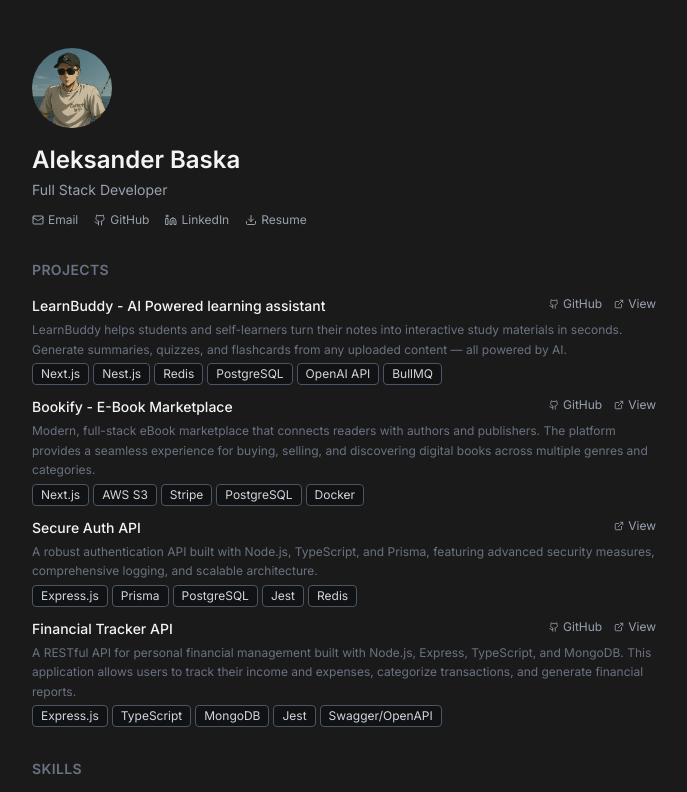
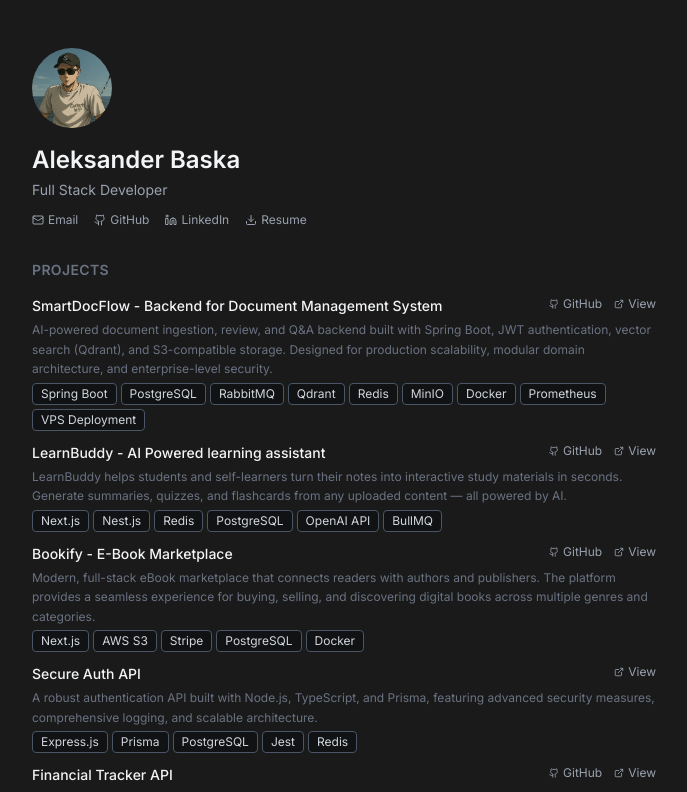
Before and after one commit to baskaaleksander/baskaaleksander-portfolio, a Next.js app: page / in a window 1280 px wide. Shown: the top 792 px of the page, without its empty margins (296-983 px from the left). Built offline with nearby package versions, Linux system fonts and the light colour scheme.

Commit message:
feat: add SmartDocFlow project with detailed description and links

```diff
--- a/data/projects.ts
+++ b/data/projects.ts
@@ -1,4 +1,13 @@
 export const projects = [
+    {
+        title: "SmartDocFlow - Backend for Document Management System",
+        description:
+        "AI-powered document ingestion, review, and Q&A backend built with Spring Boot, JWT authentication, vector search (Qdrant), and S3-compatible storage.\n" +
+            "Designed for production scalability, modular domain architecture, and enterprise-level security.",
+        tech: ["Spring Boot", "PostgreSQL", "RabbitMQ", "Qdrant", "Redis", "MinIO", "Docker", "Prometheus", "VPS Deployment"],
+        link: "https://smartdocflow.baskaaleksander.com",
+        githubLink: "https://github.com/baskaaleksander/smartdocflow-backend",
+    },
   {
     title: "LearnBuddy - AI Powered learning assistant",
     description:
```
